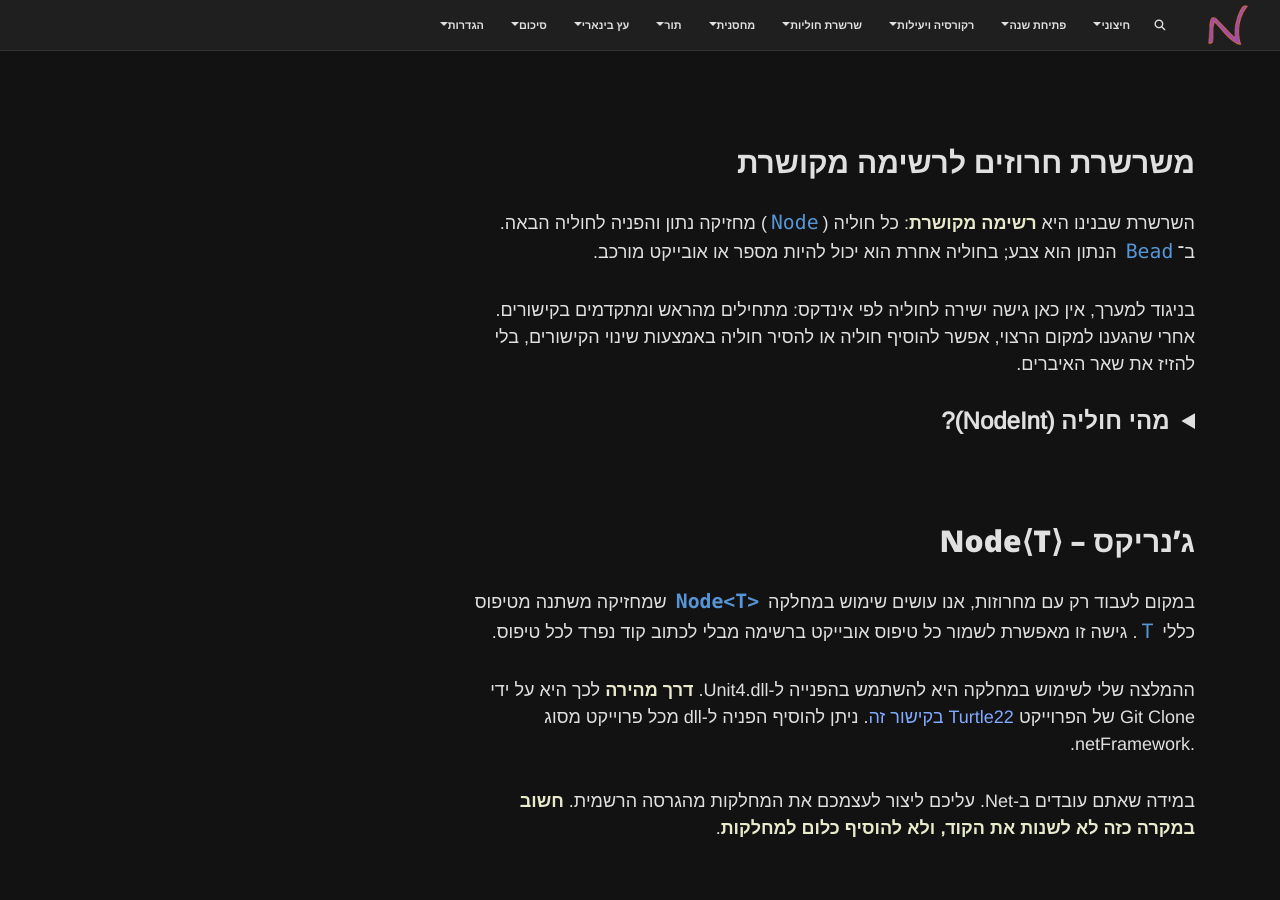
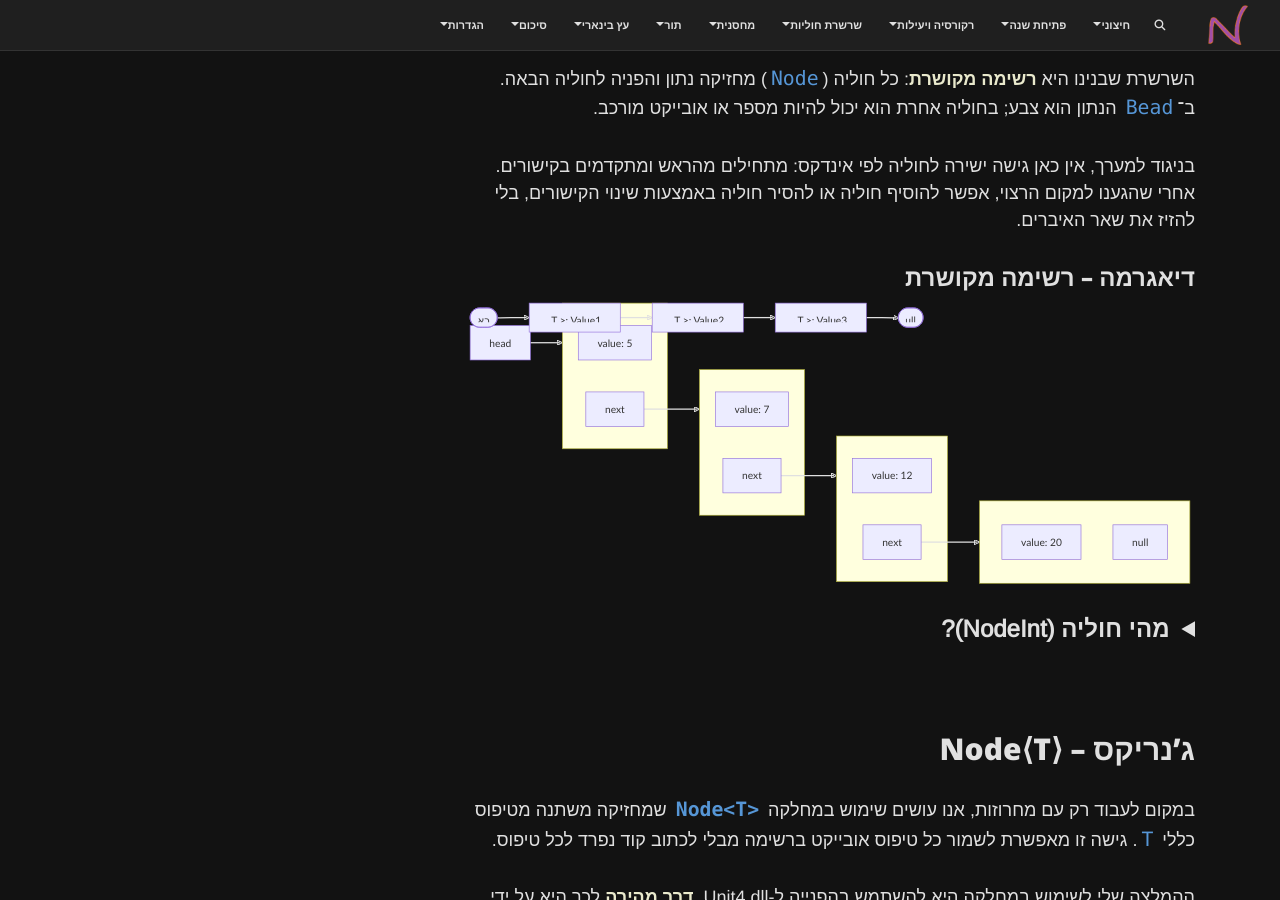
Before and after one commit to 3strategy/BeautifulMivney, a Jekyll site: the page built from mivney/3node/Chapter3.md, in a window 1280 px wide and 900 px high, scrolled down 3677 px. Built offline with Jekyll 4.4.1, drawn with Linux system fonts in a browser that asks for light colours; comment, search, counter and statistics services are not loaded; some of the changed text lies outside the part shown.

Commit message:
fixed ch3 mermaid

````diff
--- a/mivney/3node/Chapter3.md
+++ b/mivney/3node/Chapter3.md
@@ -91,14 +91,6 @@
 head.SetNextBead(second);
 ```
 
-<div class="mermaid">
-graph LR
-    H["head"] --> A["color: Red"]
-    A -->|"nextBead"| B["color: Blue"]
-    B -->|"nextBead"| N["null"]
-    S["second"] --> B
-</div>
-
 המשתנה `head` מפנה לחרוז הראשון — **ראש השרשרת**. גם `second` וגם הקישור שבחרוז האדום מפנים לאותו חרוז כחול; פעולת הקישור לא יצרה חרוז נוסף.
 
 ```csharp
@@ -144,6 +136,35 @@
 השרשרת שבנינו היא **רשימה מקושרת**: כל חוליה (`Node`) מחזיקה נתון והפניה לחוליה הבאה. ב־`Bead` הנתון הוא צבע; בחוליה אחרת הוא יכול להיות מספר או אובייקט מורכב.
 
 בניגוד למערך, אין כאן גישה ישירה לחוליה לפי אינדקס: מתחילים מהראש ומתקדמים בקישורים. אחרי שהגענו למקום הרצוי, אפשר להוסיף חוליה או להסיר חוליה באמצעות שינוי הקישורים, בלי להזיז את שאר האיברים.
+
+### דיאגרמה – רשימה מקושרת
+
+<div class="mermaid">
+
+graph LR
+    subgraph A[" "]
+        A1["value: 5"]
+        A2["next"]
+    end
+    subgraph B[" "]
+        B1["value: 7"]
+        B2["next"]
+    end
+    subgraph C[" "]
+        C1["value: 12"]
+        C2["next"]
+    end
+    subgraph D[" "]
+        D1["value: 20"]
+        D2["null"]
+    end
+
+    A2 --> B
+    B2 --> C
+    C2 --> D
+    head -->A
+
+</div>
 
 <details markdown="1">
 <summary>מהי חוליה (NodeInt)?</summary>
````
